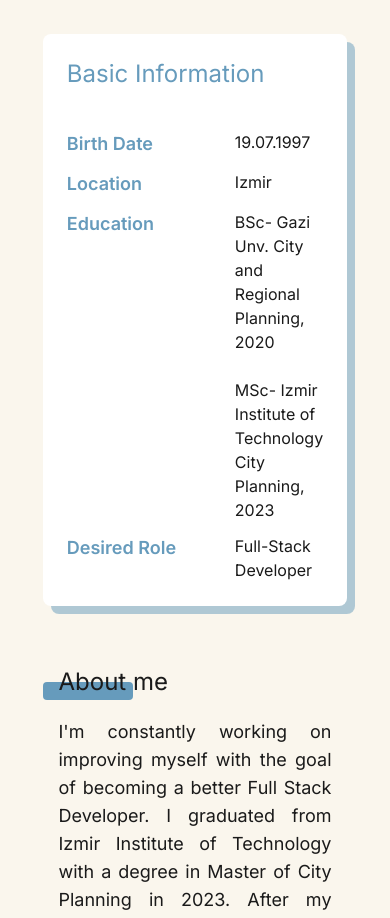
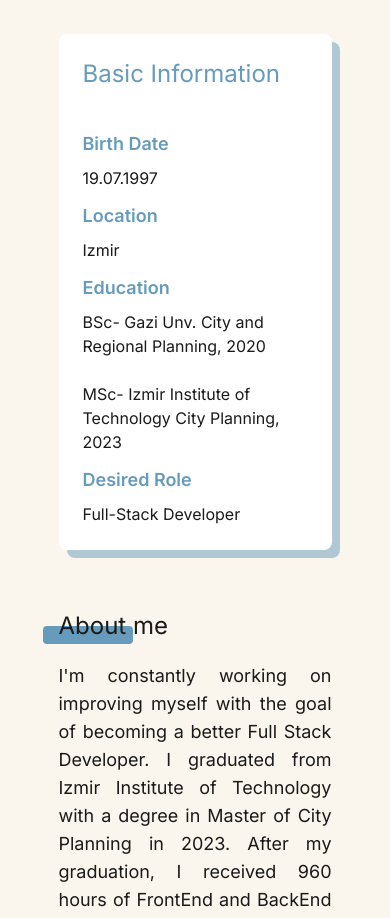
Before and after one commit to bertan-arslan/personal_portfolio, a React (Vite) app: page / in a window 390 px wide. Shown: the part 2220-3138 px from the top of the page. Built offline with nearby package versions, Linux system fonts and the light colour scheme.

Commit message:
responsive design fixed

```diff
--- a/src/components/Profile.jsx
+++ b/src/components/Profile.jsx
@@ -19,7 +19,7 @@
           </h2>
           <div className="space-y-3">
             {basicInfoItems.map((item, i) => (
-              <div key={i} className="flex items-start gap-2">
+              <div key={i} className="flex flex-col md:flex-row items-start gap-2">
                 <span className="w-40 flex-shrink-0 font-semibold text-lg text-[#669BBC] dark:text-[#8ECAE6]">
                   {item.label}
                 </span>
```
